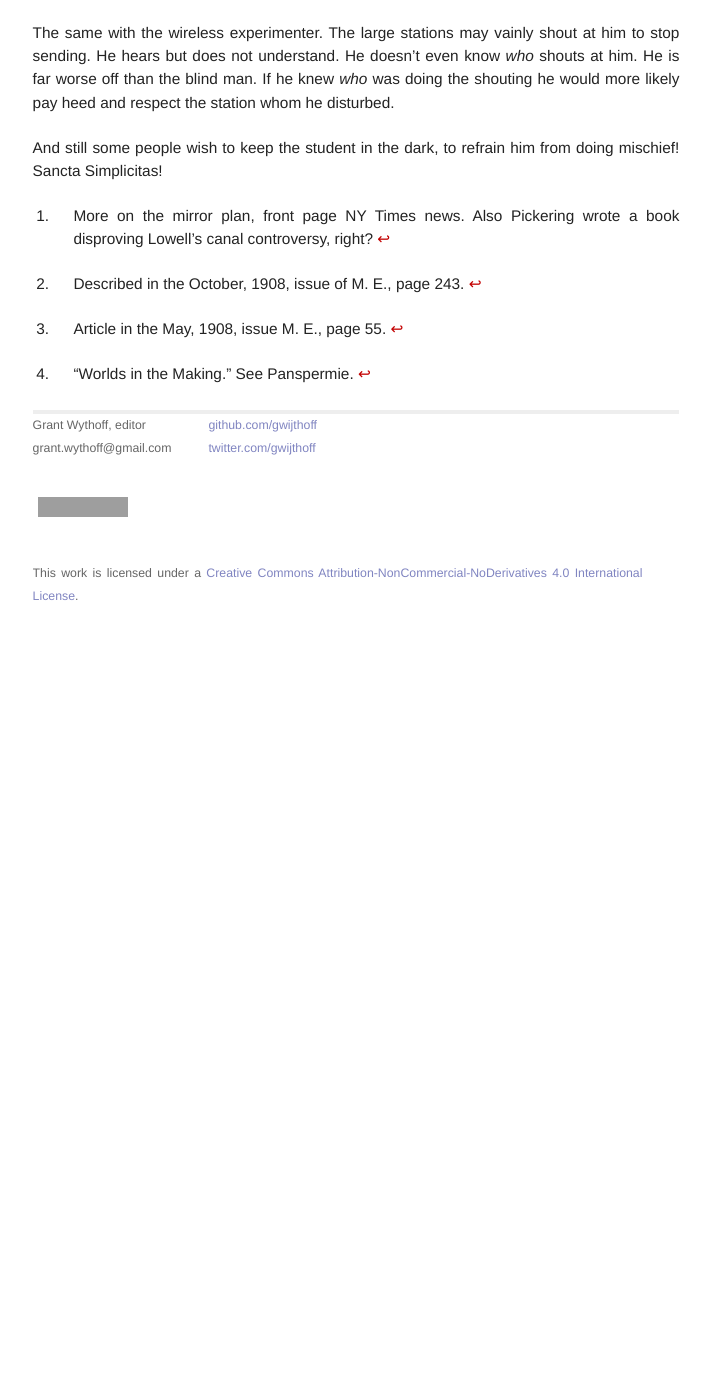
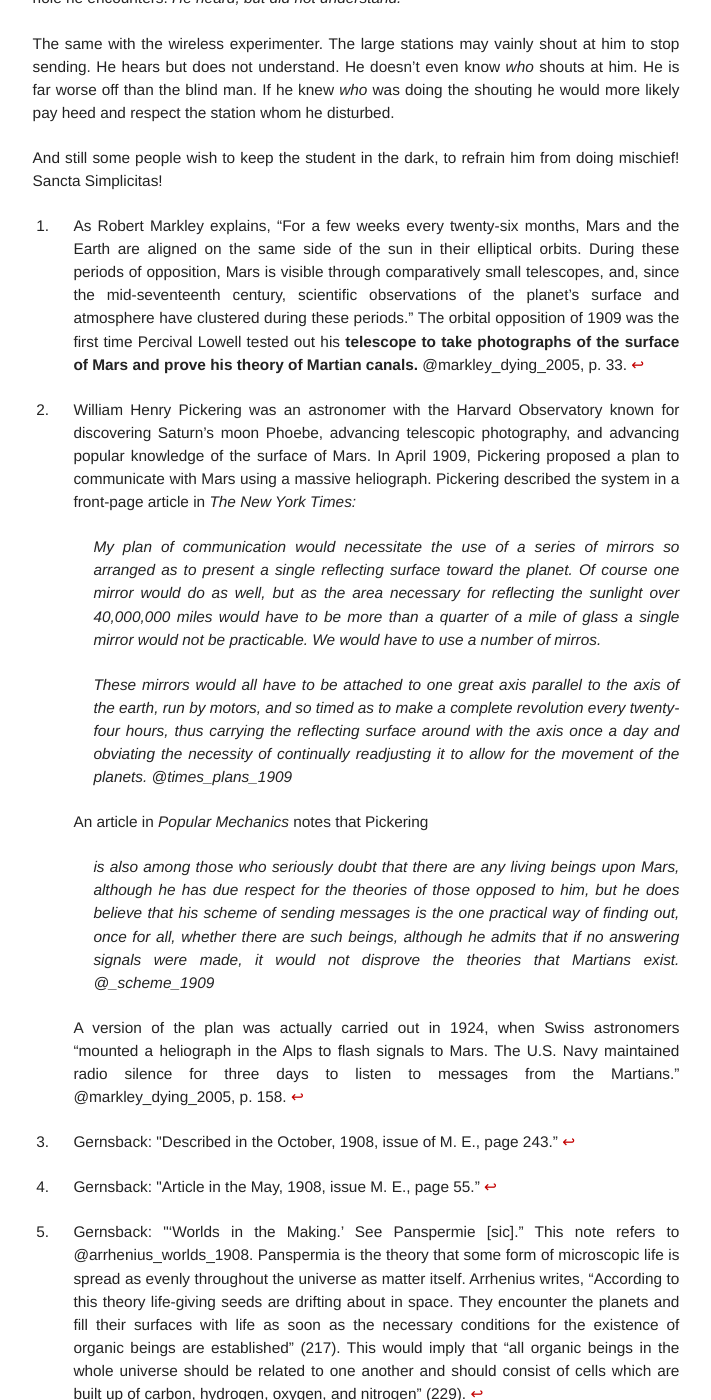
Before and after one commit to gwijthoff/perversity_of_things, a Jekyll site: the page built from 190905_signaling_to_mars.md, in a window 1280 px wide and 1400 px high, scrolled down 5353 px. Shown: the whole window, without its empty margins (259-970 px from the left). Built offline with Jekyll 4.4.1, drawn with Linux system fonts in a browser that asks for light colours; before the commit the page ends 5983 px from its top, so only the background shows below that; some of the changed text lies outside the part shown; grey boxes are pictures that could not be loaded.

Commit message:
final draft

```diff
--- a/190905_signaling_to_mars.md
+++ b/190905_signaling_to_mars.md
@@ -100,10 +100,26 @@ The same with the wireless experimenter.  The large stations may vainly shout at
 
 And still some people wish to keep the student in the dark, to refrain him from doing mischief!  Sancta Simplicitas!
 
-[^1]: More on the mirror plan, front page NY Times news.  Also Pickering wrote a book disproving Lowell's canal controversy, right?
+[^orb]: As Robert Markley explains, "For a few weeks every twenty-six months, Mars and the Earth are aligned on the same side of the sun in their elliptical orbits.  During these periods of opposition, Mars is visible through comparatively small telescopes, and, since the mid-seventeenth century, scientific observations of the planet's surface and atmosphere have clustered during these periods."  The orbital opposition of 1909 was the first time Percival Lowell tested out his **telescope to take photographs of the surface of Mars and prove his theory of Martian canals.**  @markley_dying_2005, p. 33.
 
-[^2]: Described in the October, 1908, issue of M. E., page 243.
+[^pic]: William Henry Pickering was an astronomer with the Harvard Observatory known for discovering Saturn's moon Phoebe, advancing telescopic photography, and advancing popular knowledge of the surface of Mars. In April 1909, Pickering proposed a plan to communicate with Mars using a massive heliograph.  Pickering described the system in a front-page article in *The New York Times:*
 
-[^3]: Article in the May, 1908, issue M. E., page 55.
+    > My plan of communication would necessitate the use of a series of mirrors so arranged as to present a single reflecting surface toward the planet.  Of course one mirror would do as well, but as the area necessary for reflecting the sunlight over 40,000,000 miles would have to be more than a quarter of a mile of glass a single mirror would not be practicable.  We would have to use a number of mirros.
 
-[^4]: "Worlds in the Making." See Panspermie.
+    > These mirrors would all have to be attached to one great axis parallel to the axis of the earth, run by motors, and so timed as to make a complete revolution every twenty-four hours, thus carrying the reflecting surface around with the axis once a day and obviating the necessity of continually readjusting it to allow for the movement of the planets.  @times_plans_1909
+
+    An article in *Popular Mechanics* notes that Pickering
+
+    > is also among those who seriously doubt that there are any living beings upon Mars, although he has due respect for the theories of those opposed to him, but he does believe that his scheme of sending messages is the one practical way of finding out, once for all, whether there are such beings, although he admits that if no answering signals were made, it would not disprove the theories that Martians exist. @_scheme_1909
+
+    A version of the plan was actually carried out in 1924, when Swiss astronomers "mounted a heliograph in the Alps to flash signals to Mars.  The U.S. Navy maintained radio silence for three days to listen to messages from the Martians." @markley_dying_2005, p. 158.
+
+[^bon]: Gernsback: \"Described in the October, 1908, issue of M. E., page 243."
+
+[^itn]: Gernsback: \"Article in the May, 1908, issue M. E., page 55."
+
+[^spm]: Gernsback: \"'Worlds in the Making.' See Panspermie \[sic\]."  This note refers to @arrhenius_worlds_1908.  Panspermia is the theory that some form of microscopic life is spread as evenly throughout the universe as matter itself.  Arrhenius writes, "According to this theory life-giving seeds are drifting about in space.  They encounter the planets and fill their surfaces with life as soon as the necessary conditions for the existence of organic beings are established" (217).  This would imply that "all organic beings in the whole universe should be related to one another and should consist of cells which are built up of carbon, hydrogen, oxygen, and nitrogen" (229).
+
+[^blu]: Electro Importing Company's annual *Blue Book* was the culmination of Gernsback's calls for greater accountability in "The Wireless Joker."  It listed the names and call signs of amateur radio operators around the country.  Part of the impetus for publishing this phone book of sorts was to encourage greater accountability for the content of wireless messages once the names of their senders were shared openly and freely.
+
+    ![](blue_book.jpg)
```
Also changed, not shown: other parts of 190905_signaling_to_mars.md (+7 -7 lines), 190901_wireless_association.md (+3 -1 lines), 190902_editorials.md (+1 -1 lines), 190912_television_and_the_telephot.md (+6 -14 lines), 191100_the_wireless_telephone.md (+3 -5 lines).
